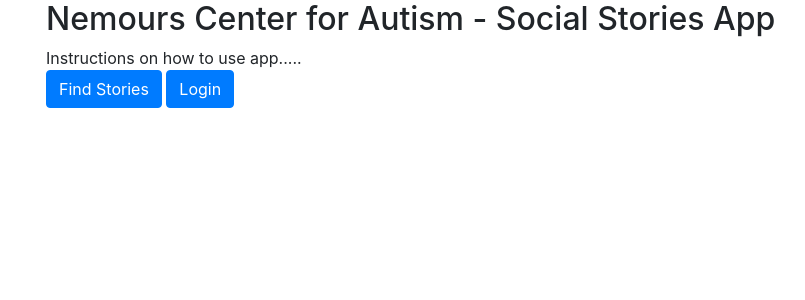
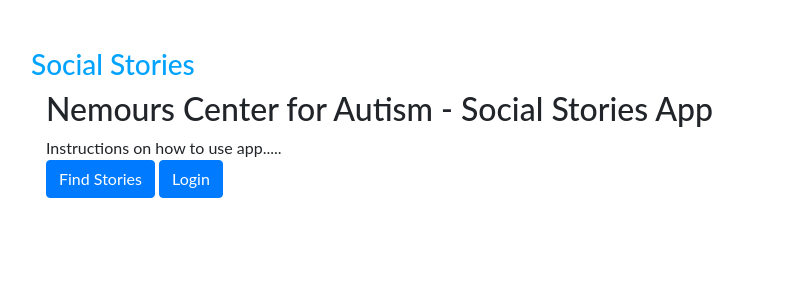
Before and after one commit to delaware19/team-5, a Flask app: page / in a window 1280 px wide. Shown: the top 300 px of the page, without its empty margins (54-859 px from the left). Run offline with Flask 2, Linux system fonts and the light colour scheme; some libraries are stand-ins or nearby versions.

Commit message:
layout edited

```diff
--- a/templates/layout.html
+++ b/templates/layout.html
@@ -11,11 +11,31 @@
 	<script src="https://maxcdn.bootstrapcdn.com/bootstrap/3.4.0/js/bootstrap.min.js"></script>
 	<link href="/css/splash.css" rel="stylesheet" />
 	<title> Social Stories </title>
+	<style>
+		body {
+			font-family: 'Lato';
+		}
+		.fa-btn {
+			margin-right: 6px;
+		}
+	</style>
 </head>
 	<body>
+		<br>
+		<br>
 		<div class = "container">
-			{% block content %}
-			{% endblock content %}
+			<div class="panel panel-default">
+				<div class="panel-header">
+					<h3>
+						<font color="#01A3FD">Social Stories</font><br>
+					</h3>
+				</div>
+            	<div class="panel-body">
+					{% block content %}
+					{% endblock content %}
+				</div>
+			</div>
 		</div>
+
 	</body>
 </html>
```
